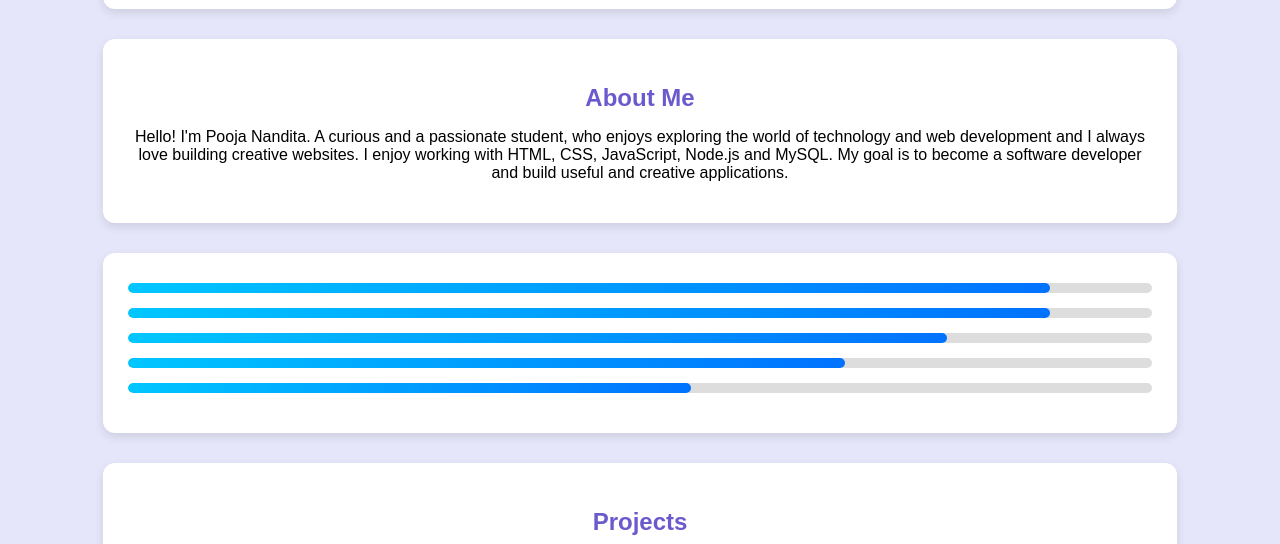
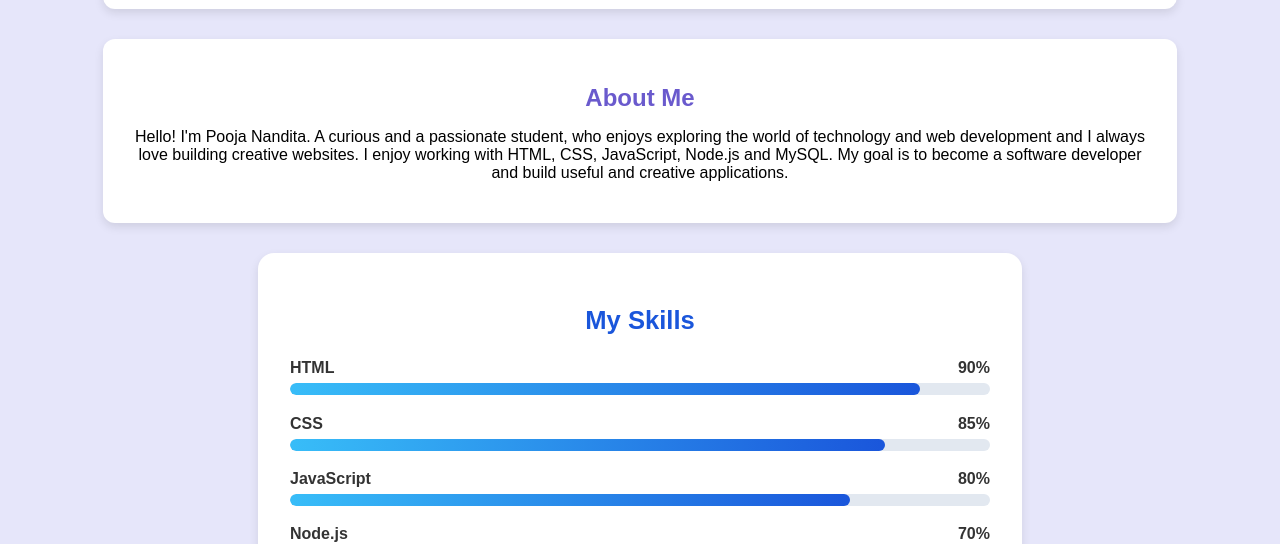
Before and after one commit to poojanandita87/My-portfolio, a plain HTML site: page index.html in a window 1280 px wide. Shown: the part 256-800 px from the top of the page. Drawn offline with Linux system fonts and the light colour scheme; files whose address does not match are found by name.

Commit message:
updated portfolio

```diff
--- a/index.html
+++ b/index.html
@@ -41,25 +41,58 @@ and build useful and creative applications.
 
 </section>
 <section id="skills">
+  <h2>My Skills</h2>
 
-<div class="bar">
-  <div class="progress html"></div>
+  <div class="skill">
+    <div class="skill-label">
+      <span>HTML</span>
+      <span>90%</span>
     </div>
-<div class="bar">
-  <div class="progress html"></div>
+    <div class="bar-track">
+      <div class="bar-fill" style="width: 90%"></div>
+    </div>
   </div>
 
-<div class="bar">
-  <div class="progress css"></div>
+  <div class="skill">
+    <div class="skill-label">
+      <span>CSS</span>
+      <span>85%</span>
+    </div>
+    <div class="bar-track">
+      <div class="bar-fill" style="width: 85%"></div>
+    </div>
   </div>
 
-<div class="bar">
-  <div class="progress js"></div>
+  <div class="skill">
+    <div class="skill-label">
+      <span>JavaScript</span>
+      <span>80%</span>
+    </div>
+    <div class="bar-track">
+      <div class="bar-fill" style="width: 80%"></div>
+    </div>
   </div>
 
-<div class="bar">
-  <div class="progress nodejs"></div>
+  <div class="skill">
+    <div class="skill-label">
+      <span>Node.js</span>
+      <span>70%</span>
     </div>
+    <div class="bar-track">
+      <div class="bar-fill" style="width: 70%"></div>
+    </div>
+  </div>
+
+  <div class="skill">
+    <div class="skill-label">
+      <span>MySQL</span>
+      <span>65%</span>
+    </div>
+    <div class="bar-track">
+      <div class="bar-fill" style="width: 65%"></div>
+    </div>
+  </div>
+
 </section>
 
 <section id="projects">
--- a/script.js
+++ b/script.js
@@ -21,18 +21,3 @@ body:JSON.stringify({name,email,message})
 alert("Message sent!");
 
 });
-const skills = document.querySelectorAll('.skill');
-
-skills.forEach(skill => {
-  const percentEl = skill.querySelector('.percent');
-  const value = parseInt(percentEl.getAttribute('data-value'));
-  let count = 0;
-  const interval = setInterval(() => {
-    if (count >= value) {
-      clearInterval(interval);
-    } else {
-      count++;
-      percentEl.textContent = count + '%';
-    }
-  }, 20); // adjust speed here
-});
--- a/style.css
+++ b/style.css
@@ -58,58 +58,46 @@ margin-bottom:10px;
 
 /* Skills list */
 
-.bar {
-  width: 100%;
-  height: 10px;
-  background: #ddd;
-  border-radius: 20px;
-  overflow: hidden;
-  margin-top: 5px;
-  margin-bottom: 15px;
+#skills {
+  background: #fff;
+  border-radius: 16px;
+  padding: 2rem;
+  margin: 20px auto;
+  max-width: 700px;
 }
 
-.progress {
-  height: 10px;
-  width: 0;
-  background: linear-gradient(90deg, #00c6ff, #0072ff);
-  border-radius: 20px;
+#skills h2 {
+  text-align: center;
+  color: #1a56db;
+  margin-bottom: 1.5rem;
+  font-size: 1.6rem;
 }
 
-.html {
-  animation: fillHTML 2s 0.2s forwards;
+.skill {
+  margin-bottom: 1.2rem;
 }
 
-.css {
-  animation: fillCSS 2s 0.4s forwards;
+.skill-label {
+  display: flex;
+  justify-content: space-between;
+  font-weight: 600;
+  color: #333;
+  margin-bottom: 6px;
 }
 
-.js {
-  animation: fillJS 2s 0.6s forwards;
+.bar-track {
+  background: #e2e8f0;
+  border-radius: 999px;
+  height: 12px;
+  overflow: hidden;
 }
 
-.nodejs {
-  animation: fillNode 2s 0.8s forwards;
+.bar-fill {
+  height: 100%;
+  border-radius: 999px;
+  background: linear-gradient(90deg, #38bdf8, #1a56db);
 }
 
-@keyframes fillHTML {
-  from { width: 0; }
-  to   { width: 90%; }
-}
-
-@keyframes fillCSS {
-  from { width: 0; }
-  to   { width: 80%; }
-}
-
-@keyframes fillJS {
-  from { width: 0; }
-  to   { width: 70%; }
-}
-
-@keyframes fillNode {
-  from { width: 0; }
-  to   { width: 55%; }
-}
 
 
 
```
Lines whose indentation alone changed are shown as unchanged.
